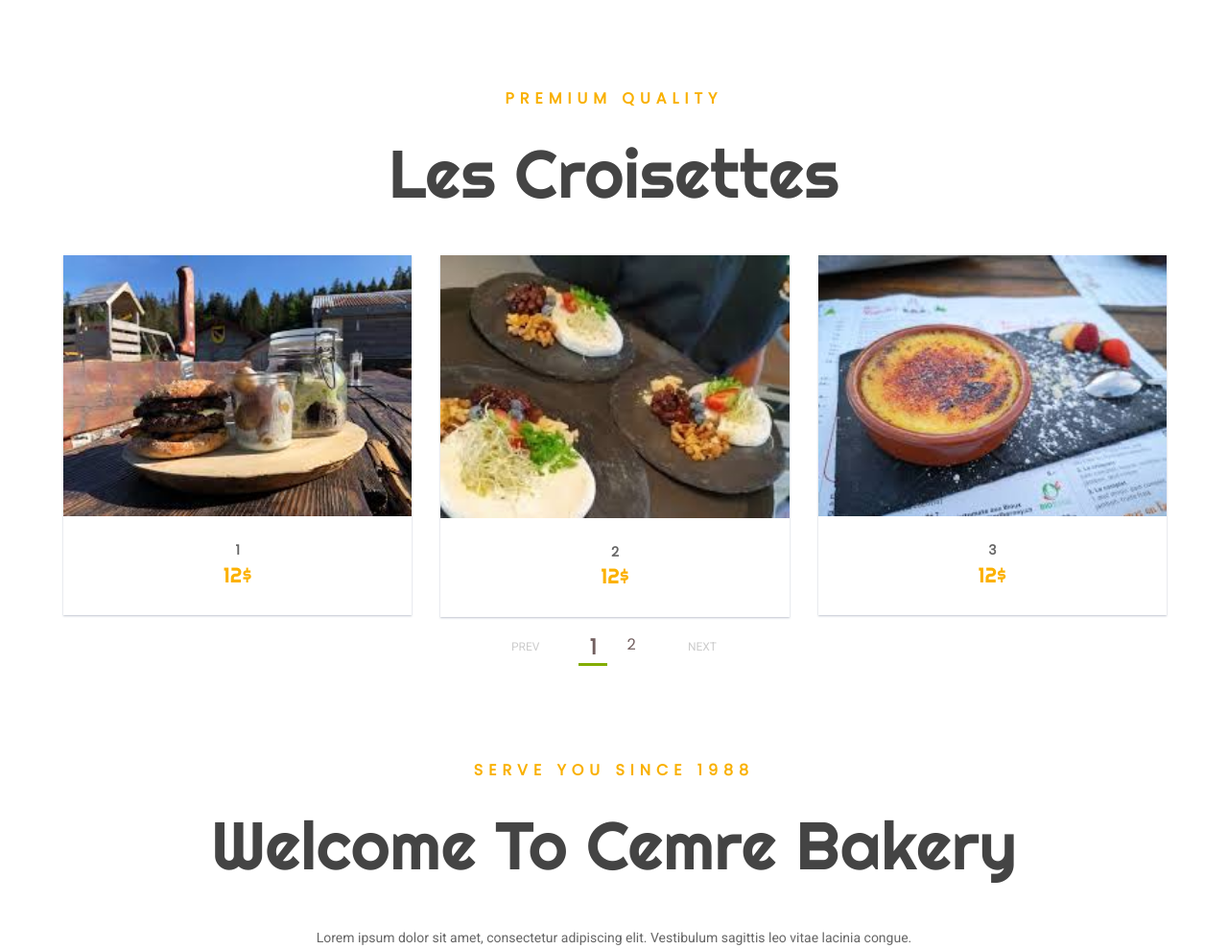
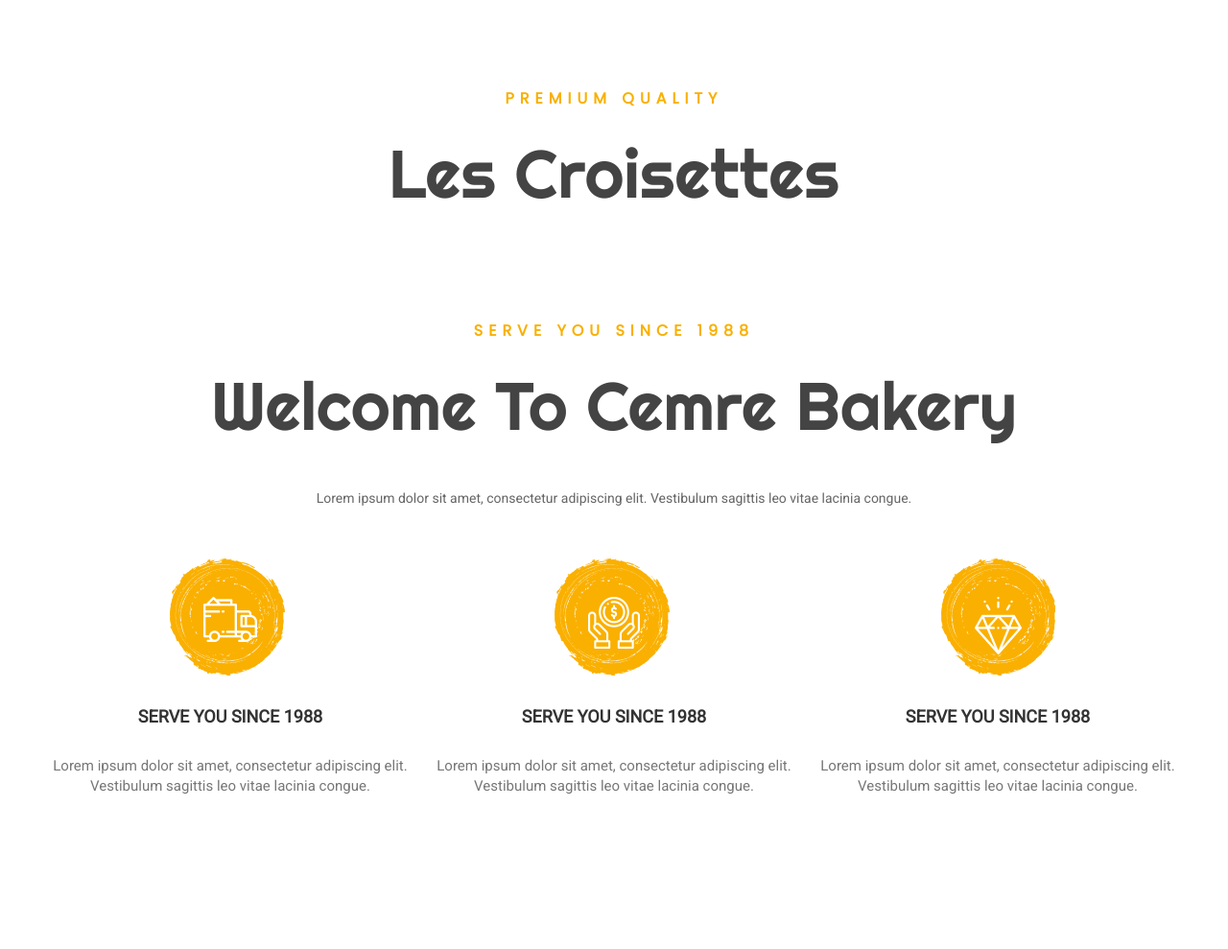
Before and after one commit to AmosLeCoq/croix, a PHP site: page / in a window 1280 px wide. Shown: the part 801-1790 px from the top of the page at 96% size. Run offline with PHP 8.4, Linux system fonts and the light colour scheme; some libraries are stand-ins or nearby versions.

Commit message:
removeSlider

```diff
--- a/web/bakery/gabarit.php
+++ b/web/bakery/gabarit.php
@@ -99,11 +99,8 @@
                         <div class="col-md-3 col-sm-6 col-xs-12">
                             <div class="single-widget pr-60">
                                 <div class="footer-logo pb-25">
-                                    <div class="col-md-4 noPadding text-center">
-                                        <a class="" href="home.php"><img class="img-responsive" src="html/img/logo/cemrebakerylogo.png" alt="restorant" /></a>
-                                    </div>
                                     <div class="col-md-8 noPadding logo-text">
-                                        <a class="" href="home.php"><img class="img-responsive" src="html/img/logo/cemrebakerytextlogo.png" alt="restorant" /></a>
+                                        <a class="" href="home.php"><img class="img-responsive" src="html/img/logo/logoPr23.png" alt="restorant" /></a>
                                         <p class="colorfullText">Fresh Bakery Store</p>
                                     </div>
                                 </div>
--- a/web/bakery/view/home.php
+++ b/web/bakery/view/home.php
@@ -51,60 +51,6 @@ $title = "home";
                 <div class="section-title text-center">
                     <h3>Premium Quality</h3>
                     <h2>Les Croisettes</h2>
-                </div>
-            </div>
-        </div>
-        <div class="row">
-            <div class="container">
-                <div class="col-md-12 noPadding">
-                    <div id="news-slider" class="news-slider owl-theme owl-carousel">
-                        <div class="post-slide">
-                            <div class="post-img">
-                                <div class="post-abs"><p>Progresso İtalian Style</p></div>
-                                <img src="html/img/perso/menu.jpg" alt="">
-                            </div>
-                            <h3 class="post-title"><a href="#">1</a></h3>
-                            <p class="post-description">
-                                12$
-                            </p>
-                        </div>
-
-                        <div class="post-slide">
-                            <div class="post-img">
-                                <div class="post-abs"><p>Progresso İtalian Style</p></div>
-                                <img src="html/img/perso/menu3.jpg" alt="">
-
-                            </div>
-                            <h3 class="post-title"><a href="#">2</a></h3>
-                            <p class="post-description">
-                                12$
-                            </p>
-                        </div>
-
-                        <div class="post-slide">
-                            <div class="post-img">
-                                <div class="post-abs"><p>Progresso İtalian Style</p></div>
-                                <img src="html/img/perso/menu2.jpg" alt="">
-
-                            </div>
-                            <h3 class="post-title"><a href="#">3</a></h3>
-                            <p class="post-description">
-                                12$
-                            </p>
-                        </div>
-
-                        <div class="post-slide">
-                            <div class="post-img">
-                                <div class="post-abs"><p>Progresso İtalian Style</p></div>
-                                <img src="html/img/perso/menu1.jpg" alt="">
-
-                            </div>
-                            <h3 class="post-title"><a href="#">4</a></h3>
-                            <p class="post-description">
-                                12$
-                            </p>
-                        </div>
-                    </div>
                 </div>
             </div>
         </div>
```
